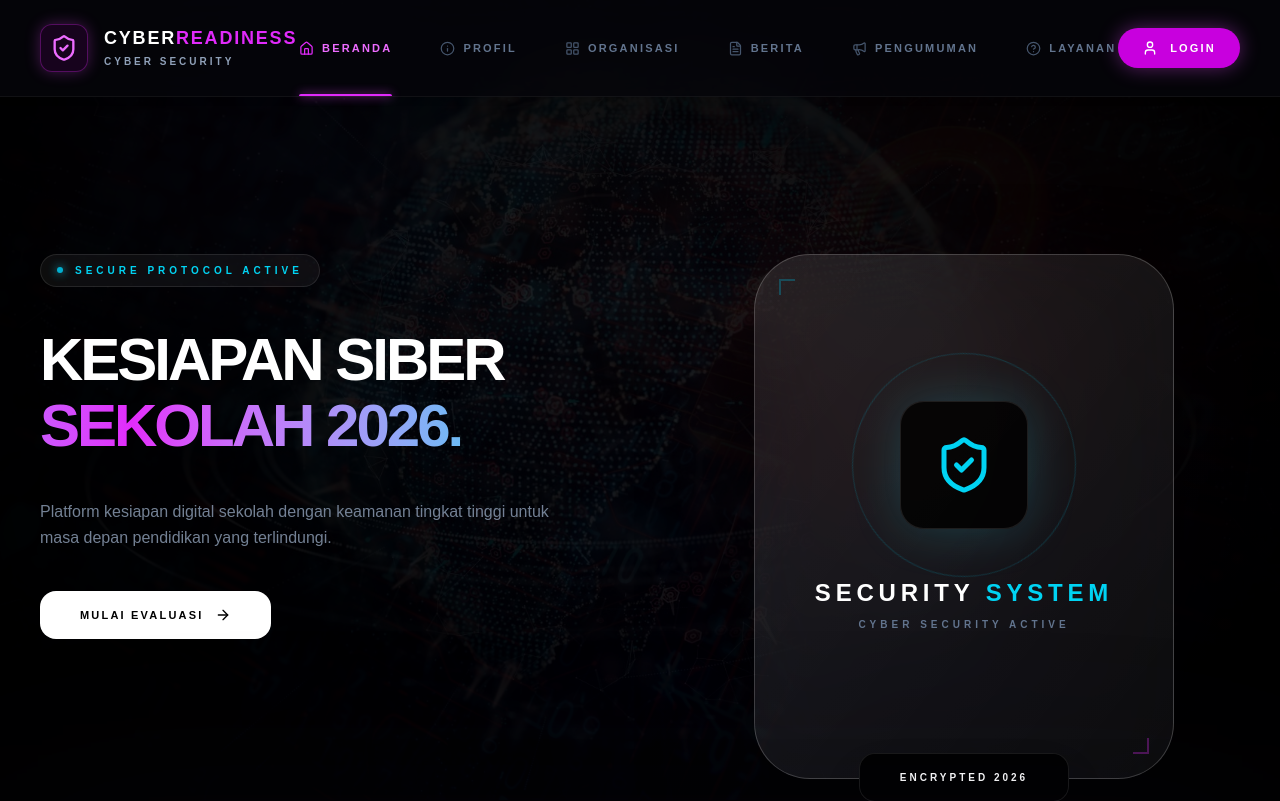
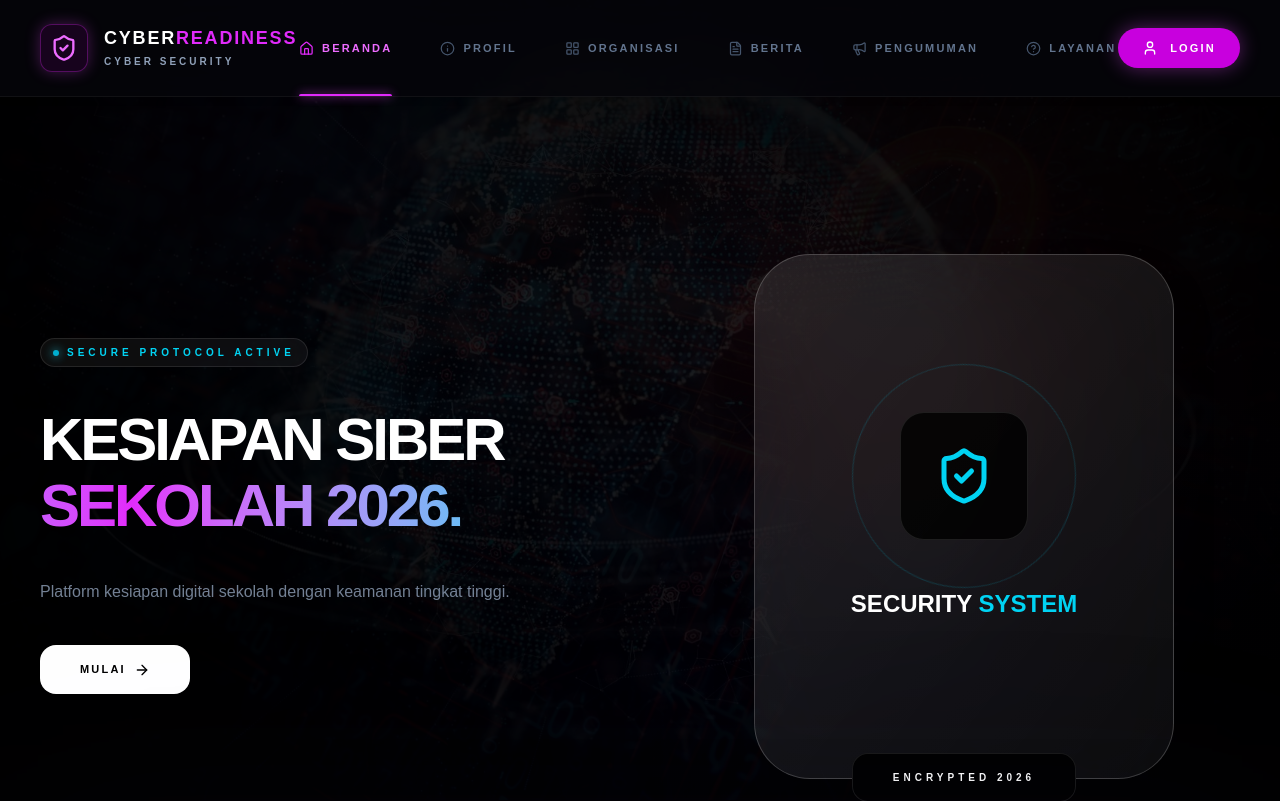
Before and after one commit to Edwinn1711/cyber-backend, a Next.js app: page / in a window 1280 px wide. Shown: the top 801 px of the page. Built offline with nearby package versions, Linux system fonts and the light colour scheme.

Commit message:
design: samakan layout HP dan Laptop secara side-by-side

```diff
--- a/app/(loginregister)/page.tsx
+++ b/app/(loginregister)/page.tsx
@@ -454,66 +454,60 @@ export default function CyberLandingDark() {
       {/* ========================================================================= */}
       <div className="relative z-10 w-full pt-36 lg:pt-44">
 
-{/* SECTION 1: HERO (OPTIMASI RATA KIRI - LAPTOP & HP SINKRON) */}
-<section className="min-h-screen lg:min-h-[calc(100vh-120px)] flex items-center justify-start w-full max-w-[1400px] mx-auto px-6 lg:px-10 py-20 lg:py-0">
-           <div className="flex flex-col lg:grid lg:grid-cols-2 gap-12 lg:gap-24 items-start w-full">
+{/* SECTION 1: HERO (SAMA PERSIS LAPTOP & HP - SIDE BY SIDE) */}
+<section className="min-h-[60vh] lg:min-h-[calc(100vh-120px)] flex items-center justify-start w-full max-w-[1400px] mx-auto px-4 lg:px-10 py-10 lg:py-0">
+           <div className="grid grid-cols-2 gap-4 lg:gap-24 items-center w-full">
 
-              {/* Teks Kiri - Sekarang Rata Kiri di Semua Perangkat */}
-              <div className="space-y-6 lg:space-y-10 text-left order-2 lg:order-1 w-full">
+              {/* SISI KIRI: TEKS (Rata Kiri) */}
+              <div className="space-y-4 lg:space-y-10 text-left w-full">
                  <motion.div
                     initial={{ opacity: 0, x: -10 }}
                     animate={{ opacity: 1, x: 0 }}
-                    className="inline-flex items-center gap-3 px-4 py-2 bg-white/5 border border-white/10 text-cyan-400 rounded-full text-[9px] lg:text-[10px] font-black tracking-[0.4em] uppercase backdrop-blur-md"
+                    className="inline-flex items-center gap-2 px-3 py-1.5 bg-white/5 border border-white/10 text-cyan-400 rounded-full text-[7px] lg:text-[10px] font-black tracking-[0.2em] lg:tracking-[0.4em] uppercase backdrop-blur-md"
                  >
-                   <div className="w-1.5 h-1.5 rounded-full bg-cyan-500 animate-pulse shadow-[0_0_10px_#22d3ee]"/>
+                   <div className="w-1 h-1 lg:w-1.5 lg:h-1.5 rounded-full bg-cyan-500 animate-pulse shadow-[0_0_10px_#22d3ee]"/>
                    SECURE PROTOCOL ACTIVE
                  </motion.div>
 
-                 <h2 className="text-3xl sm:text-4xl lg:text-6xl font-black text-white tracking-tighter leading-[1.2] lg:leading-[1.1] uppercase">
+                 <h2 className="text-lg sm:text-2xl lg:text-6xl font-black text-white tracking-tighter leading-tight lg:leading-[1.1] uppercase">
                     Kesiapan Siber <br/>
                     <span className="text-transparent bg-clip-text bg-gradient-to-r from-blue-400 via-fuchsia-500 to-cyan-400 animate-gradient-x">
                        Sekolah 2026.
                     </span>
                  </h2>
 
-                 <p className="text-xs lg:text-base font-medium text-slate-400 leading-relaxed max-w-xl opacity-80">
-                    Platform kesiapan digital sekolah dengan keamanan tingkat tinggi untuk masa depan pendidikan yang terlindungi.
+                 <p className="text-[8px] lg:text-base font-medium text-slate-400 leading-relaxed max-w-xl opacity-80 pr-2 lg:pr-0">
+                    Platform kesiapan digital sekolah dengan keamanan tingkat tinggi.
                  </p>
 
                  <div className="flex justify-start">
-                   <button onClick={() => setIsLoginOpen(true)} className="group relative w-full sm:w-auto px-8 lg:px-10 py-4 bg-white text-black rounded-2xl font-black text-[10px] lg:text-[11px] tracking-[0.2em] uppercase transition-all hover:bg-cyan-400 hover:text-white hover:shadow-[0_0_30px_rgba(34,211,238,0.5)] flex items-center justify-center gap-3">
-                      Mulai Evaluasi <ArrowRight size={16} />
+                   <button onClick={() => setIsLoginOpen(true)} className="group relative px-4 lg:px-10 py-2.5 lg:py-4 bg-white text-black rounded-lg lg:rounded-2xl font-black text-[7px] lg:text-[11px] tracking-[0.1em] lg:tracking-[0.2em] uppercase transition-all hover:bg-cyan-400 hover:text-white shadow-lg flex items-center justify-center gap-2">
+                      Mulai <ArrowRight size={10} className="lg:w-4 lg:h-4" />
                    </button>
                  </div>
               </div>
 
-              {/* Grafis Card 3D - Rata Kiri di HP agar Sinkron dengan Teks */}
-              <div className="relative w-full flex items-center justify-start lg:justify-center order-1 lg:order-2" style={{ perspective: 2000 }}>
+              {/* SISI KANAN: CARD 3D (Ukuran menyesuaikan layar) */}
+              <div className="relative w-full flex items-center justify-center" style={{ perspective: 2000 }}>
                  <motion.div
                     style={{ rotateX, rotateY, transformStyle: "preserve-3d" }}
-                    className="relative w-[280px] h-[350px] lg:w-[420px] lg:h-[525px] bg-gradient-to-br from-white/10 to-white/5 backdrop-blur-2xl rounded-[2.5rem] lg:rounded-[3.5rem] p-1 shadow-[0_50px_100px_rgba(0,0,0,0.6)] border border-white/20 flex flex-col items-center justify-center group/card"
+                    className="relative w-full aspect-[4/5] max-w-[140px] lg:max-w-[420px] bg-gradient-to-br from-white/10 to-white/5 backdrop-blur-2xl rounded-2xl lg:rounded-[3.5rem] p-1 shadow-2xl border border-white/20 flex flex-col items-center justify-center group/card"
                  >
-                    {/* Dekorasi Card */}
-                    <div className="absolute top-6 left-6 w-3 h-3 lg:w-4 lg:h-4 border-t-2 border-l-2 border-cyan-500/30" />
-                    <div className="absolute bottom-6 right-6 w-3 h-3 lg:w-4 lg:h-4 border-b-2 border-r-2 border-fuchsia-500/30" />
-
-                    <div className="relative flex items-center justify-center mb-8 lg:mb-12" style={{ transform: "translateZ(80px)" }}>
-                       <div className="absolute w-40 h-40 lg:w-56 lg:h-56 border border-cyan-500/20 rounded-full animate-[spin_20s_linear_infinite]" />
-                       <div className="w-24 h-24 lg:w-32 lg:h-32 bg-black/80 border border-white/10 rounded-2xl lg:rounded-3xl flex items-center justify-center shadow-[0_0_50px_rgba(34,211,238,0.2)]">
-                          <ShieldCheck size={40} className="lg:size-[60px] text-cyan-400" />
+                    {/* Detail Card Kecil untuk HP */}
+                    <div className="relative flex items-center justify-center mb-3 lg:mb-12" style={{ transform: "translateZ(40px)" }}>
+                       <div className="absolute w-16 h-16 lg:w-56 lg:h-56 border border-cyan-500/20 rounded-full animate-[spin_20s_linear_infinite]" />
+                       <div className="w-10 h-10 lg:w-32 lg:h-32 bg-black/80 border border-white/10 rounded-lg lg:rounded-3xl flex items-center justify-center">
+                          <ShieldCheck size={18} className="lg:size-[60px] text-cyan-400" />
                        </div>
                     </div>
 
-                    <div className="text-center space-y-1 lg:space-y-2" style={{ transform: "translateZ(50px)" }}>
-                       <h3 className="text-lg lg:text-2xl font-black text-white tracking-[0.2em] uppercase">
+                    <div className="text-center" style={{ transform: "translateZ(30px)" }}>
+                       <h3 className="text-[7px] lg:text-2xl font-black text-white uppercase">
                           Security <span className="text-cyan-400">System</span>
                        </h3>
-                       <p className="text-[8px] lg:text-[10px] font-bold text-slate-500 uppercase tracking-[0.4em]">
-                          Cyber Security Active
-                       </p>
                     </div>
 
-                    <div className="absolute -bottom-4 lg:-bottom-6 px-6 lg:px-10 py-3 lg:py-4 bg-black border border-white/10 text-white rounded-xl lg:rounded-2xl text-[8px] lg:text-[10px] font-black tracking-[0.3em] shadow-2xl" style={{ transform: "translateZ(100px)" }}>
+                    <div className="absolute -bottom-2 lg:-bottom-6 px-3 lg:px-10 py-1.5 lg:py-4 bg-black border border-white/10 text-white rounded-md lg:rounded-2xl text-[5px] lg:text-[10px] font-black tracking-[0.1em] lg:tracking-[0.4em]" style={{ transform: "translateZ(50px)" }}>
                       ENCRYPTED 2026
                     </div>
                  </motion.div>
```
